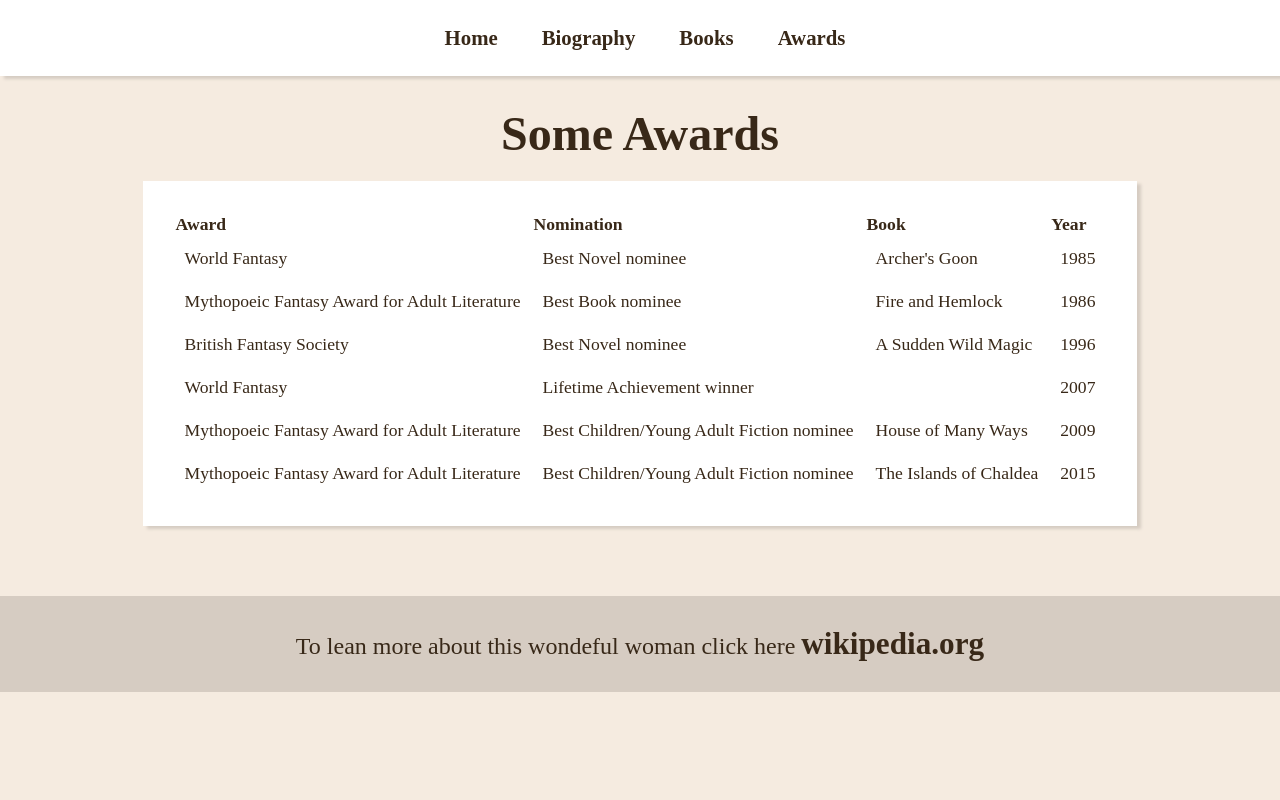
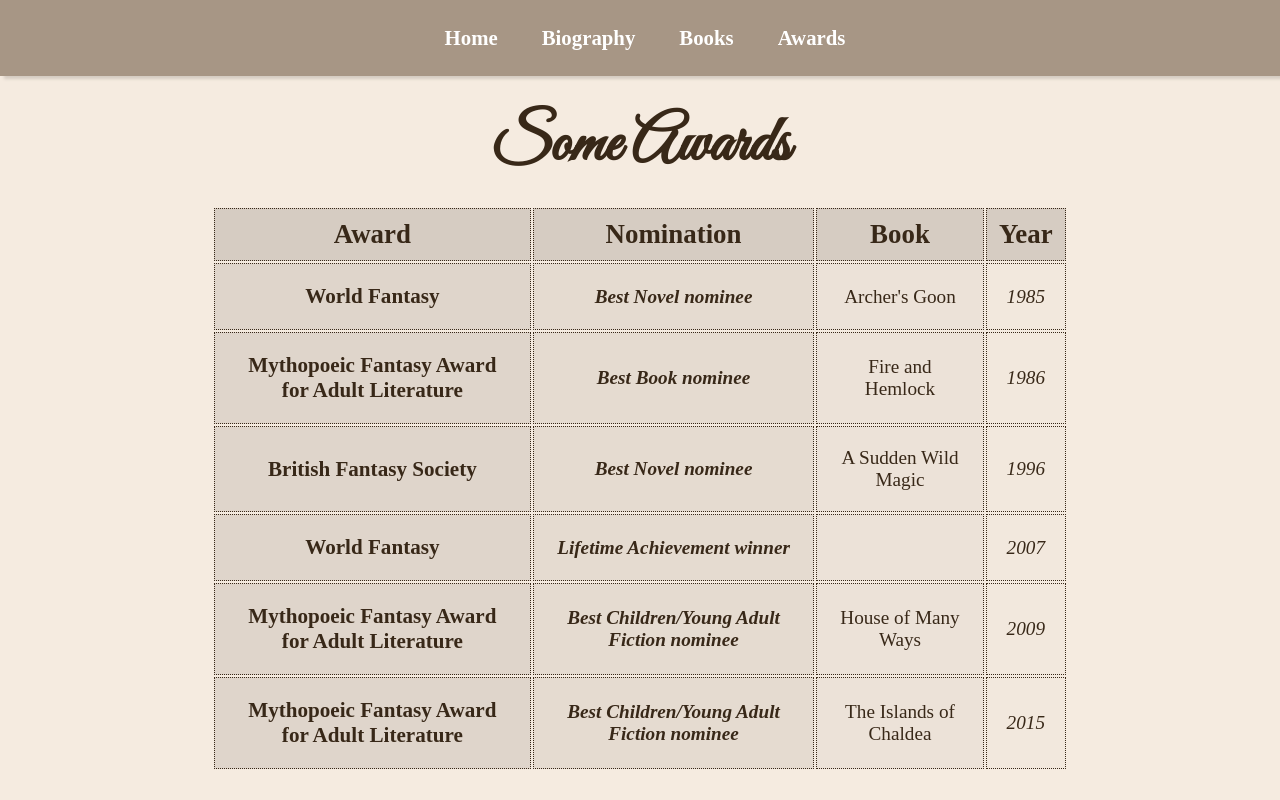
Before and after one commit to Ladzha/DI-Bootcamp-Stage1, a plain HTML site: page Final-Project/awards.html in a window 1280 px wide. Shown: the top 800 px of the page. Drawn offline with Linux system fonts and the light colour scheme.

Commit message:
Done all pages

```diff
--- a/Final-Project/awards.html
+++ b/Final-Project/awards.html
@@ -6,7 +6,14 @@
     <meta name="viewport" content="width=device-width, initial-scale=1.0">
     <title>Awards</title>
     <link rel="stylesheet" href="style.css">
+
+        <!-- Font -->
+        <link rel="preconnect" href="https://fonts.googleapis.com">
+        <link rel="preconnect" href="https://fonts.gstatic.com" crossorigin>
+        <link href="https://fonts.googleapis.com/css2?family=Great+Vibes&display=swap" rel="stylesheet">
+
 </head>
+
 <body>
     <header>
         <nav>
@@ -19,8 +26,8 @@
         </nav>
         <h1>Some Awards</h1>
     </header>
+
         <div>
-                <!-- <h2>Some Awards</h2>  -->
                 <table>
                     <tr>
                         <th>Award</th>
@@ -71,5 +78,6 @@
             To lean more about this wondeful woman click here
             <a href="https://en.wikipedia.org/wiki/Diana_Wynne_Jones">wikipedia.org</a>
         </footer>
+
 </body>
 </html>
--- a/Final-Project/style.css
+++ b/Final-Project/style.css
@@ -6,10 +6,24 @@ body{
     text-align: center;
 }
 
-header nav, .book-card, table{
+header nav, .book-card {
     background-color: white;
     box-shadow: 4px 3px 3px #d6ccc2;
 }
+
+/* Primer */
+header nav {
+    background-color: #a79685
+}
+
+nav a{
+    color: #ffffff;
+}
+
+nav a:visited{
+    color:#d7cec4;
+}
+/* fin primer */
 
 header{
     margin-left: auto;
@@ -17,13 +31,12 @@ header{
 }
 
 header h1{
-    font-size: 3em;
+    font-size: 4em;
     padding: 30px;
-    /* padding-left: 0px;
-    padding-right: 0px; */
     padding-bottom: 20px;
     margin-bottom: 0px;
     margin-top: 0px;
+    font-family: 'Great Vibes', cursive;
 }
 
 h2{
@@ -48,13 +61,10 @@ nav li:first-of-type{
     padding-left: 0px;
 }
 
-nav li:first-of-type{
-    margin-left: 0px;
-    padding-left: 0px;
-}
+/* Article */
 
 img{
-    width: 500px;
+    width: 100%;
     margin-left: auto;
     margin-right:auto;
 }
@@ -62,11 +72,11 @@ img{
 .about{
     align-content: center;
     margin-top: 10px;
+    margin-bottom: 20px;
     padding: 20px;
     padding-bottom: 30px;
     font-size: 1.4em;
     background-color: rgb(255, 255, 255);
-    margin-bottom: 20px;
 }
 article{
     display: flex;
@@ -96,7 +106,6 @@ article{
 }
 
 /* Link style  */
-
 a{
     font-size: 1.3em;
     color: #382818;
@@ -105,11 +114,11 @@ a{
 }
 
 a:visited{
-    color:#695a4b
+    color:#695a4b;
 }
 
 a:hover{
-    color:#8c5319
+    color:#845c35;
 }
 
 /* Book-cards area */
@@ -151,17 +160,53 @@ a:hover{
     margin-bottom:10px;
 }
 
+/* Awards */
+
 table{
-    font-size: 1.1em;
-    text-align: left;
+    width: 70%;
+    font-size: 1.2em;
+    text-align: center;
     margin: auto;
-    padding: 30px;
+    padding: 20px;
+    padding-top: 0px;
     margin-bottom: 70px;
 }
 
+th{
+    font-size: 1.4em;
+    background-color: #d6ccc2;
+    padding: 10px;
+    font-weight: bold;
+    border: 1px dotted;
+}
+
 td{
-margin: 10px;
-padding: 10px;
+    margin: 0px;
+    padding: 20px;
+    border: 1px dotted;
+}
+
+table td:nth-child(1){
+    background-color: rgba(214, 204, 194, 0.7);
+    font-weight: bold;
+    font-size: 1.1em;
+
+}
+
+table td:nth-child(2){
+    background-color: rgba(214, 204, 194, 0.5);
+    font-style: italic;
+    font-weight: bold;
+}
+
+
+table td:nth-child(3){
+    background-color: rgba(214, 204, 194, 0.3);
+}
+
+table td:nth-child(4){
+    background-color: rgba(214, 204, 194, 0.1);
+    font-style: italic;
 }
 
 footer{
```
Also changed, not shown: Final-Project/book-gallery.html (+7 -2 lines), Final-Project/index.html (+11 -6 lines).
